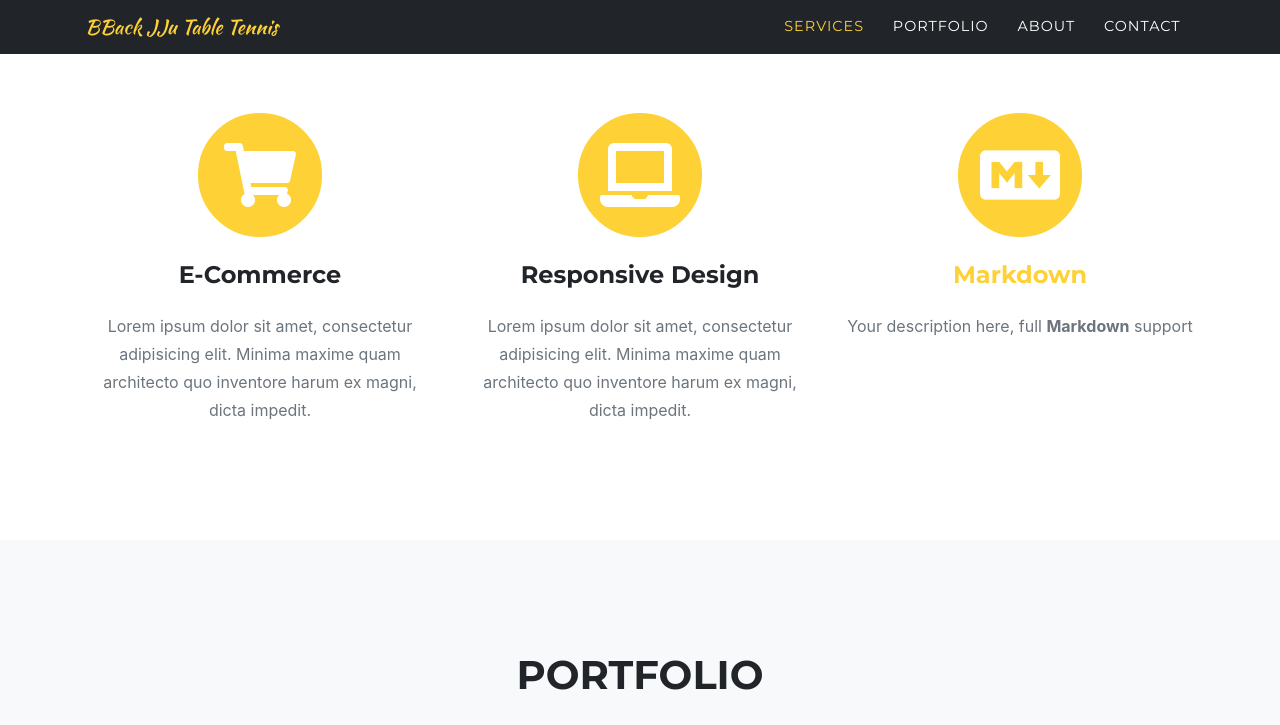
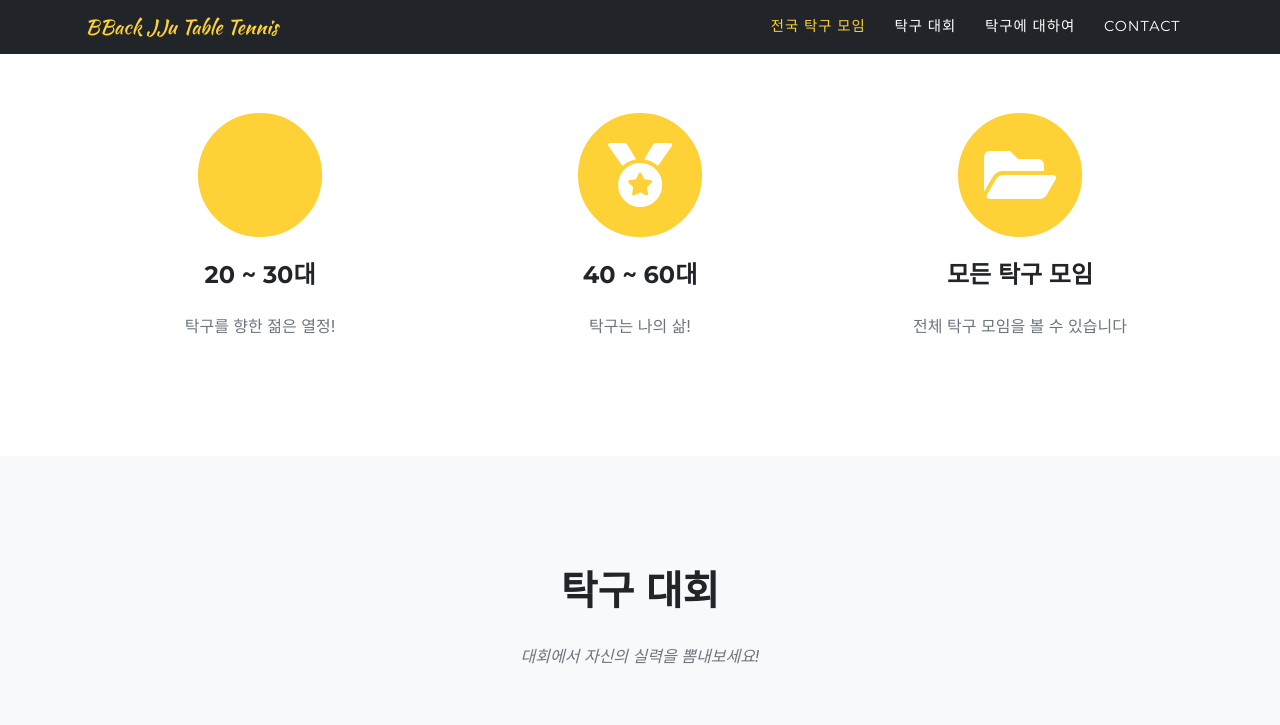
Before and after one commit to bbackjju/tabletennis, a Jekyll site: the page built from index.md, in a window 1280 px wide and 1400 px high, scrolled down 991 px. Shown: the top 725 px of the window. Built offline with Jekyll 4.4.1, drawn with Linux system fonts in a browser that asks for light colours; some web fonts are replaced; some of the changed text lies outside the part shown; grey boxes are pictures that could not be loaded.

```diff
--- a/_data/navigation.yml
+++ b/_data/navigation.yml
@@ -11,11 +11,11 @@
 # -----------------
 en: &DEFAULT_EN
   nav:
-    - title: "Services"
+    - title: "전국 탁구 모임"
       section: services
-    - title: "Portfolio"
+    - title: "탁구 대회"
       section: portfolio
-    - title: "About"
+    - title: "탁구에 대하여"
       section: about
     - title: "Contact"
       section: contact
--- a/_data/sitetext.yml
+++ b/_data/sitetext.yml
@@ -12,40 +12,40 @@
 en: &DEFAULT_EN
   header:
     title: Do you like Table Tennis?
-    text: Then you are my family!
+    text: Then come and join us!
     button: Let's play!
     buttonlink: "#services"
 
   services:
-    title: "Services"
-    text: "Lorem ipsum"
+    title: "전국 탁구 모임"
+    text: "언제 어디서든 당신과 맞는 탁구 모임을 찾습니다!"
     section: services
     list:
-      - title: "E-Commerce"
-        desc: "Lorem ipsum dolor sit amet, consectetur adipisicing elit. Minima maxime quam architecto quo inventore harum ex magni, dicta impedit."
-        icon: fas fa-shopping-cart #find more at https://fontawesome.com/icons
-      - title: "Responsive Design"
-        desc: "Lorem ipsum dolor sit amet, consectetur adipisicing elit. Minima maxime quam architecto quo inventore harum ex magni, dicta impedit."
-        icon: fas fa-laptop
-      - title: "[Markdown](https://en.wikipedia.org/wiki/Markdown)"
-        desc: "Your description here, full **Markdown** support"
-        icon: fab fa-markdown
+      - title: "20 ~ 30대"
+        desc: "탁구를 향한 젊은 열정!"
+        icon: far fa-fire
+      - title: "40 ~ 60대"
+        desc: "탁구는 나의 삶!"
+        icon: fas fa-medal
+      - title: "모든 탁구 모임"
+        desc: "전체 탁구 모임을 볼 수 있습니다"
+        icon: fas fa-folder-open
 
   portfolio:
-    title: "Portfolio"
-    text: "Lorem ipsum dolor sit amet consectetur."
+    title: "탁구 대회"
+    text: "대회에서 자신의 실력을 뽐내보세요!"
     section: portfolio
-    closebutton: "Close Project"
+    closebutton: "대회 닫기"
 
   about:
-    title: "About Us"
-    text: "our story"
-    body: "Lorem ipsum dolor sit amet, consectetur adipisicing elit. Aut eaque, laboriosam veritatis, quos non quis ad perspiciatis, totam corporis ea, alias ut unde. **Markdown** supported."
+    title: "탁구에 대하여"
+    text: "잘치던 못치던 상관없어요"
+    body: "조그만 공을 가지고 사람들과 티키타카하는 것, 그 자체만으로 충분히 잘 하고 있는 겁니다."
     section: about
 
   contact:
     title: "Contact Us"
-    text: "Lorem ipsum or call 123456789"
+    text: ""
     section: contact
     name: "Name*"
     name-validation: "Please enter your name."
```
Also changed, not shown: _portfolio/competition.md (added, +14 -0 lines), _portfolio/example.md (deleted, +0 -21 lines), _portfolio/open.md (added, +14 -0 lines), _portfolio/project1.md (deleted, +0 -19 lines), _portfolio/project2.md (deleted, +0 -19 lines), _portfolio/qbasic.md (added, +14 -0 lines).
